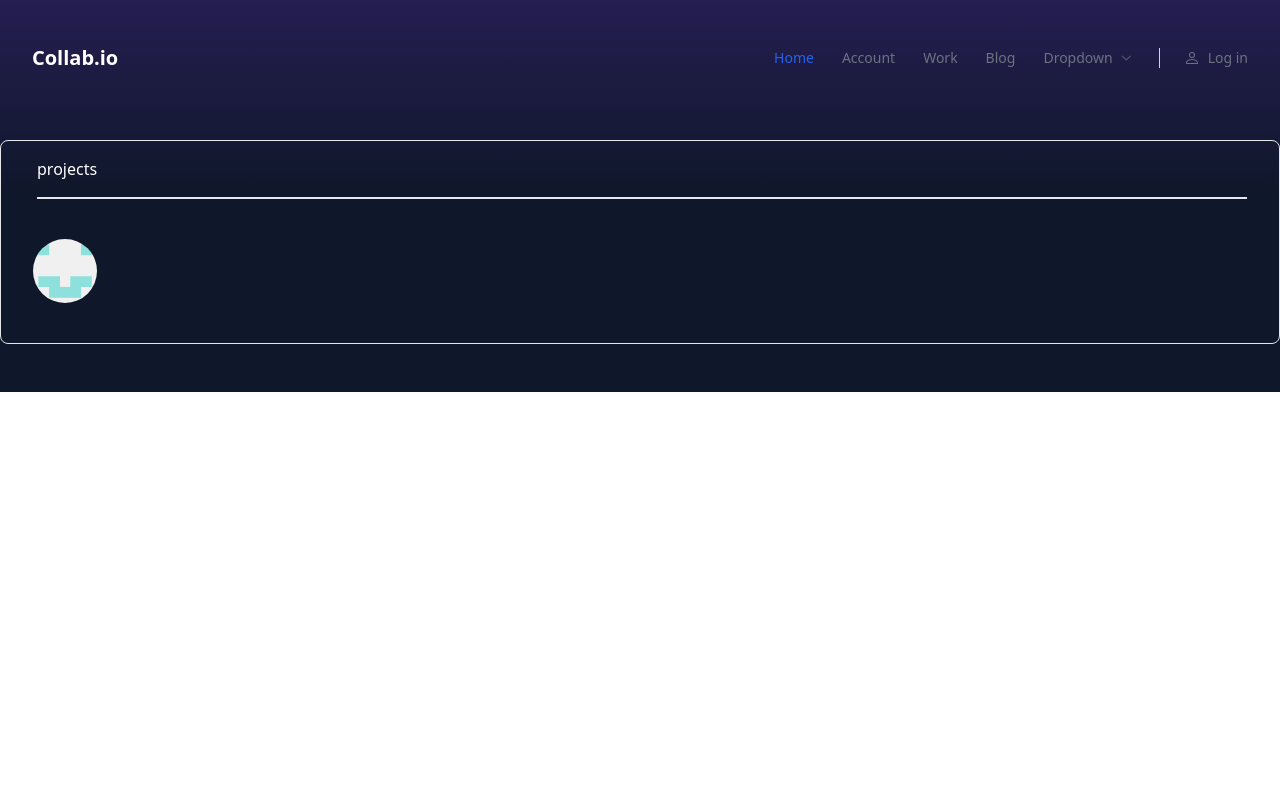
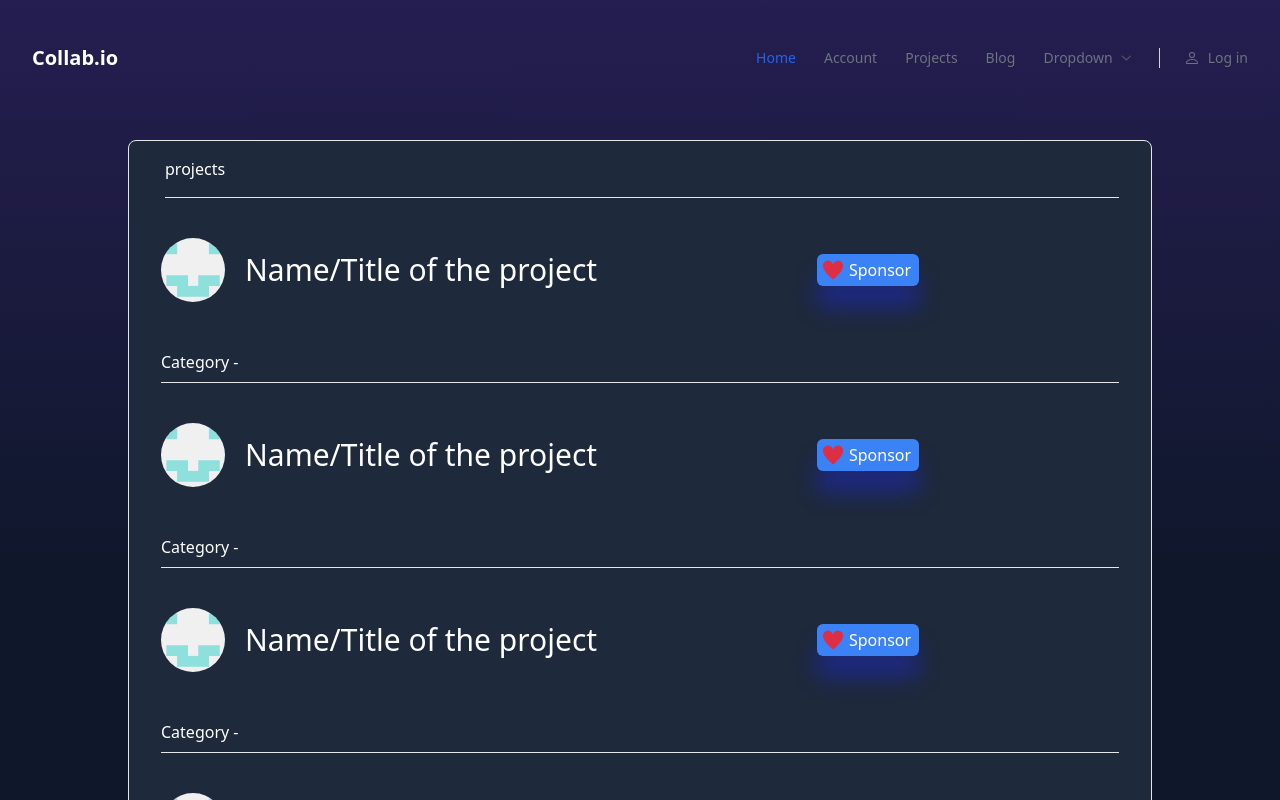
Before and after one commit to nikhilbhatia08/collab.io, a React (Create React App) app: page /projects in a window 1280 px wide. Shown: the top 800 px of the page. Built offline with nearby package versions, Linux system fonts and the light colour scheme.

Commit message:
made the projects page

```diff
--- a/src/components/Navbar.jsx
+++ b/src/components/Navbar.jsx
@@ -26,7 +26,7 @@ function Navbar() {
       <div class="flex flex-col gap-y-4 gap-x-0 mt-5 md:flex-row md:items-center md:justify-end md:gap-y-0 md:gap-x-7 md:mt-0 md:pl-7">
         <Link class="font-medium text-blue-600 md:py-6 " to='/' aria-current="page">Home</Link>
         <Link class="font-medium text-gray-500 hover:text-gray-400 md:py-6 " to='/account'>Account</Link>
-        <Link class="font-medium text-gray-500 hover:text-gray-400 md:py-6 " to='/work' >Work</Link>
+        <Link class="font-medium text-gray-500 hover:text-gray-400 md:py-6 " to='/projects' >Projects</Link>
         <Link class="font-medium text-gray-500 hover:text-gray-400 md:py-6 " to='/blog' >Blog</Link>
 
         <div class="hs-dropdown [--strategy:static] md:[--strategy:fixed] [--adaptive:none] md:[--trigger:hover] md:py-4">
--- a/src/components/Projects.jsx
+++ b/src/components/Projects.jsx
@@ -1,17 +1,30 @@
 import React from 'react'
-import Pagination from './Pagination'
+// import Pagination from './Pagination'
+import { Link } from 'react-router-dom'
 
 function Projects() {
+    const projects = [1,2,3,4,5];
   return (
     <>
         <div className="py-12">
-            <div className="mx-auto rounded-lg border max-w-7xl px-6 lg:px-8">
-                <h1 className="border-b-2 ml-1 py-4 text-white">projects</h1>
-                <div className="flex-col">
-                    <div className="flex-row flex-wrap justify-between">
-                        <img className="h-16 w-16 rounded-full my-10" src={require('../pictures/picofdev.png')} alt="" />
+            <div className="mx-auto rounded-lg border bg-slate-800 max-w-5xl px-6 lg:px-8">
+            <h1 className="border-b ml-1 py-4 text-white">projects</h1>
+            {projects.map((project)=>{
+                return <div>
+                <div className="flex-col border-b">
+                    <div className="flex flex-wrap items-center">
+                        <div className="inline-block"><img className="h-16 w-16 rounded-full my-10" src={require('../pictures/picofdev.png')} alt="" /></div>
+                        <div className="my-4 inline-block"><p className="mx-5 inline-block lg:text-3xl md:text-base sm:text-xs text-white">Name/Title of the project</p></div>
+                        <Link className="mx-auto" to='/sponsor'><div className="flex shadow-[0px_22px_22px__0px_rgba(31,_41,_234,_0.4)] hover:shadow-[0px_22px_22px__0px_rgba(31,_41,_234,_0.5)] mx-auto border-blue-600 bg-blue-500 rounded-md py-1 px-1">
+                            <div className="inline-block hover:scale-110"><img src={require('../pictures/heart.png')} alt="" /></div>
+                            <div className="inline-block text-white mx-1">Sponsor</div>
+                        </div></Link>
                     </div>
+                    <div className="my-2 text-white">Category - </div>
                 </div>
+                    </div>
+            })}
+
             </div>
         </div>
     </>
```
Also changed, not shown: src/pictures/heart.png (added).
